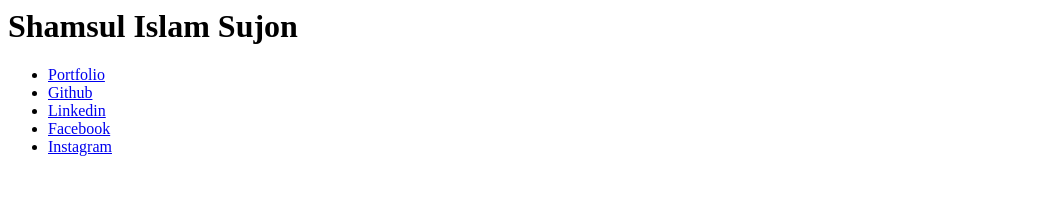
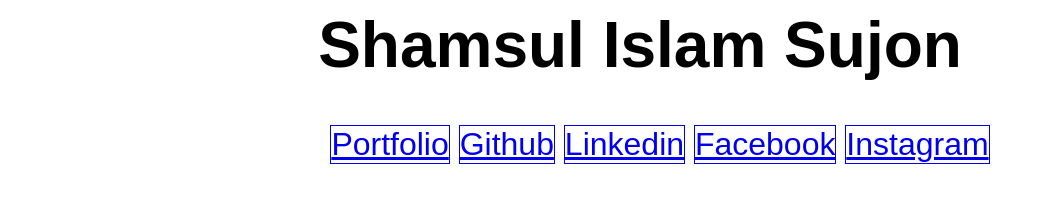
Before and after one commit to shamssujon/shamssujon.github.io, a plain HTML site: page index.html in a window 1280 px wide. Shown: the whole page, without its empty margins (0-1044 px from the left). Drawn offline with Linux system fonts and the light colour scheme.

Commit message:
Update index.html

```diff
--- a/index.html
+++ b/index.html
@@ -1,6 +1,23 @@
 <html>
 <head>
   <title>Shams Sujon</title>
+  <style>
+    body {
+      font-family: sans-serif;
+      font-size: 2rem;
+      text-align: center;
+    }
+    ul {
+      list-style: none;
+    }
+    ul li {
+      display: inline-block;
+    }
+    ul a {
+      display: block;
+      border: 1px solid;
+    }
+  </style>
 </head>
 <body>
   <h1>Shamsul Islam Sujon</h1>
```
